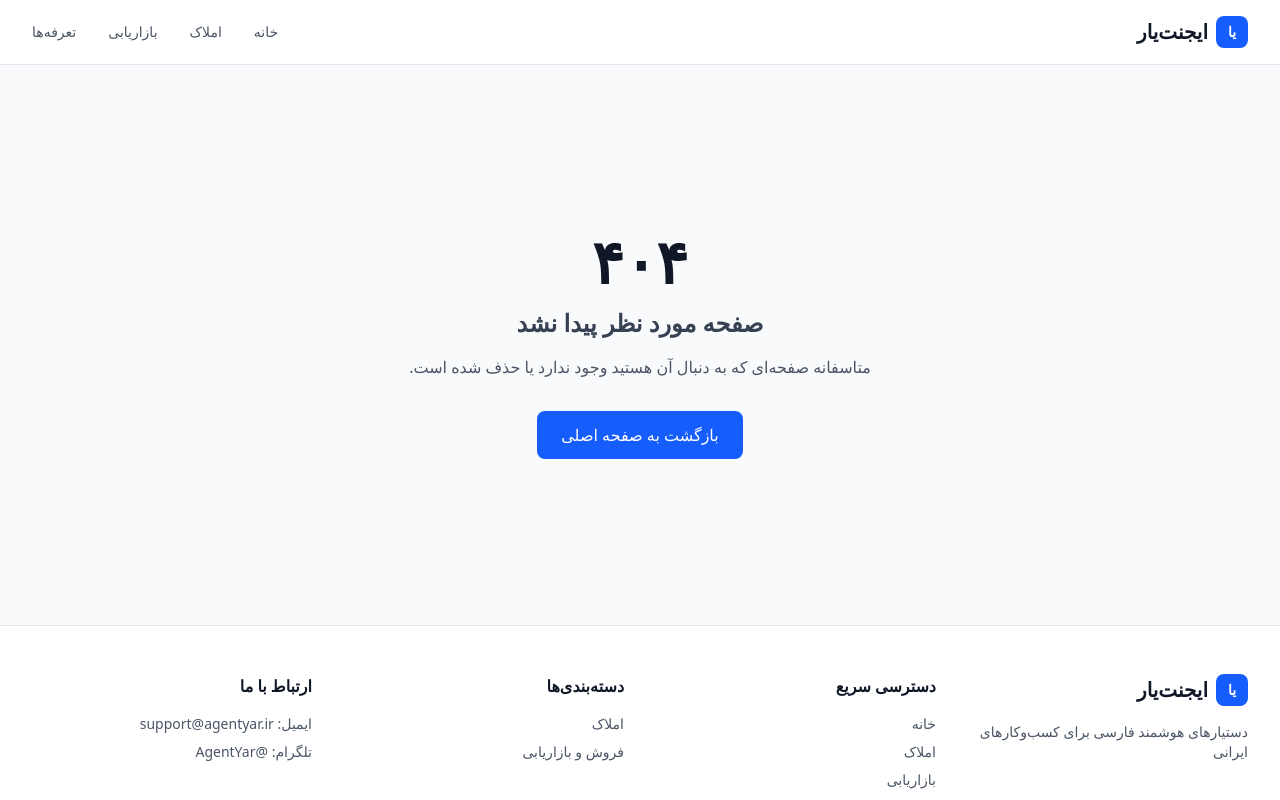
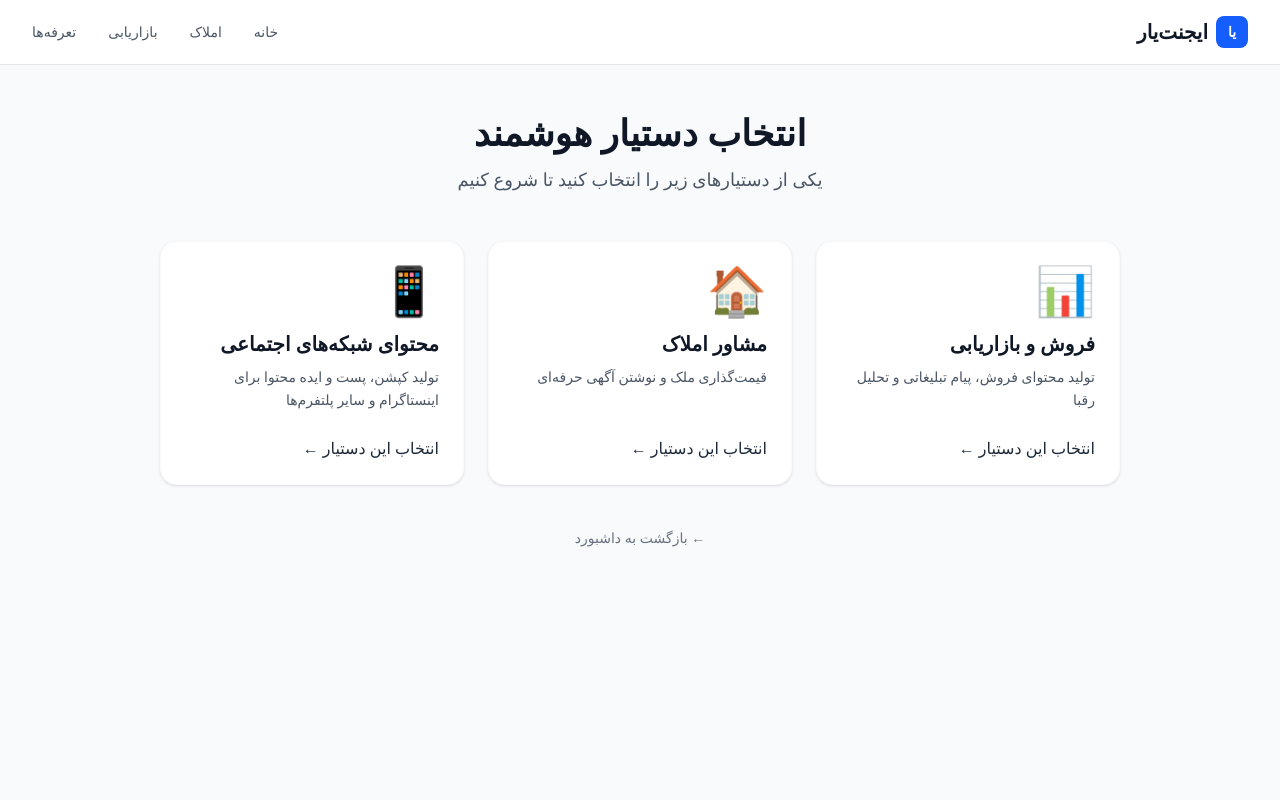
Before and after one commit to ghavamireza-lgtm/agentyar, a Next.js app: page /select-agent in a window 1280 px wide. Before the commit this address had no page. Shown: the top 800 px of the page. Built offline with nearby package versions, Linux system fonts and the light colour scheme.

Commit message:
Update for ubuntu

```diff
--- /dev/null
+++ b/app/select-agent/page.tsx
@@ -0,0 +1,57 @@
+// app/select-agent/page.tsx
+import Link from 'next/link'
+import { agentsList } from '../../data/agents'
+
+export default function SelectAgentPage() {
+  return (
+    <div className="min-h-screen bg-gray-50 py-12">
+      <div className="container-custom max-w-5xl mx-auto">
+
+        {/* Header */}
+        <div className="text-center mb-12">
+          <h1 className="text-3xl sm:text-4xl font-bold text-gray-900 mb-3">
+            انتخاب دستیار هوشمند
+          </h1>
+          <p className="text-gray-600 text-lg">
+            یکی از دستیارهای زیر را انتخاب کنید تا شروع کنیم
+          </p>
+        </div>
+
+        {/* Agents Grid */}
+        <div className="grid grid-cols-1 md:grid-cols-3 gap-6">
+          {agentsList.map((agent) => (
+            <Link
+              key={agent.id}
+              href={`/agent/${agent.id}/activate`}
+              className="card hover:shadow-xl hover:-translate-y-1 transition-all duration-300 group flex flex-col"
+            >
+              <div className="text-5xl mb-4">{agent.icon}</div>
+
+              <h2 className="text-xl font-bold text-gray-900 mb-2 group-hover:text-primary-600 transition-colors">
+                {agent.name}
+              </h2>
+
+              <p className="text-gray-600 text-sm leading-relaxed mb-6 flex-grow">
+                {agent.description}
+              </p>
+
+              <div className="mt-auto">
+                <span className="inline-flex items-center text-primary-600 font-medium group-hover:gap-2 transition-all">
+                  انتخاب این دستیار
+                  <span className="mr-1 group-hover:mr-0 transition-all">←</span>
+                </span>
+              </div>
+            </Link>
+          ))}
+        </div>
+
+        {/* Back link */}
+        <div className="text-center mt-10">
+          <Link href="/dashboard" className="text-gray-500 hover:text-gray-700 text-sm">
+            ← بازگشت به داشبورد
+          </Link>
+        </div>
+      </div>
+    </div>
+  )
+}
--- a/data/agents.ts
+++ b/data/agents.ts
@@ -1,77 +1,47 @@
-// src/data/agents.ts
+// data/agents.ts
 import type { Agent, Category } from '../types/index'
 
 export const categories: Record<string, Category> = {
-  'real-estate': {
-    id: 'real-estate',
-    title: 'املاک',
-    description: 'دستیارهای هوشمند مخصوص مشاوران املاک و فعالان صنعت مسکن',
-    icon: '🏠',
+  'business': {
+    id: 'business',
+    title: 'دستیارهای کسب‌وکار',
+    description: 'سه دستیار هوشمند برای نیازهای اصلی کسب‌وکار شما',
+    icon: '🚀',
     agents: [
       {
-        id: 'price-advisor',
-        name: 'مشاور قیمت‌گذاری ملک',
-        category: 'املاک',
-        description: 'با وارد کردن مشخصات ملک، قیمت پیشنهادی مناسب را دریافت کنید',
-        icon: '💰',
+        id: 'sales-marketing',
+        name: 'فروش و بازاریابی',
+        category: 'کسب‌وکار',
+        description: 'تولید محتوای فروش، پیام تبلیغاتی و تحلیل رقبا',
+        icon: '📊',
         fields: [
-          { id: 'area', label: 'مساحت (متر مربع)', type: 'number', placeholder: 'مثلاً ۱۲۰', required: true },
-          { id: 'bedrooms', label: 'تعداد اتاق خواب', type: 'number', placeholder: 'مثلاً ۳', required: true },
-          { id: 'age', label: 'سن بنا (سال)', type: 'number', placeholder: 'مثلاً ۵', required: true },
-          { id: 'location', label: 'محله', type: 'text', placeholder: 'مثلاً شهرک غرب', required: true },
-          { id: 'floor', label: 'طبقه', type: 'text', placeholder: 'مثلاً سوم', required: false },
-          { id: 'features', label: 'امکانات ویژه', type: 'textarea', placeholder: 'مثلاً آسانسور، پارکینگ، انباری', required: false }
+          { id: 'product', label: 'نام محصول یا خدمت', type: 'text', placeholder: 'مثلاً نرم‌افزار مدیریت فروش', required: true },
+          { id: 'audience', label: 'مخاطب هدف', type: 'text', placeholder: 'مثلاً صاحبان کسب‌وکار کوچک', required: true },
+          { id: 'goal', label: 'هدف اصلی', type: 'textarea', placeholder: 'چه چیزی می‌خواهید به دست بیاورید؟', required: true }
         ]
       },
       {
-        id: 'ad-writer',
-        name: 'نویسنده آگهی ملک',
-        category: 'املاک',
-        description: 'مشخصات ملک خود را وارد کنید تا یک آگهی جذاب و حرفه‌ای دریافت کنید',
-        icon: '✍️',
+        id: 'real-estate',
+        name: 'مشاور املاک',
+        category: 'کسب‌وکار',
+        description: 'قیمت‌گذاری ملک و نوشتن آگهی حرفه‌ای',
+        icon: '🏠',
         fields: [
-          { id: 'property_type', label: 'نوع ملک', type: 'select', options: ['آپارتمان', 'ویلا', 'زمین', 'دفتر کار'], required: true },
-          { id: 'area', label: 'مساحت (متر مربع)', type: 'number', placeholder: 'مثلاً ۱۲۰', required: true },
-          { id: 'bedrooms', label: 'تعداد اتاق خواب', type: 'number', placeholder: 'مثلاً ۳', required: true },
-          { id: 'location', label: 'موقعیت مکانی', type: 'text', placeholder: 'مثلاً شهرک غرب، خیابان گلستان', required: true },
-          { id: 'price', label: 'قیمت (تومان)', type: 'text', placeholder: 'مثلاً ۳ میلیارد', required: true },
-          { id: 'features', label: 'امکانات و ویژگی‌ها', type: 'textarea', placeholder: 'امکانات خاص ملک را وارد کنید', required: false }
-        ]
-      }
-    ]
-  },
-  'marketing': {
-    id: 'marketing',
-    title: 'فروش و بازاریابی',
-    description: 'دستیارهای هوشمند برای تولید محتوا و تحلیل رقبا',
-    icon: '📊',
-    agents: [
-      {
-        id: 'sales-content',
-        name: 'تولیدکننده محتوای فروش',
-        category: 'فروش و بازاریابی',
-        description: 'محتوای فروش حرفه‌ای برای محصولات و خدمات شما',
-        icon: '📝',
-        fields: [
-          { id: 'product_name', label: 'نام محصول یا خدمت', type: 'text', placeholder: 'مثلاً نرم‌افزار مدیریت فروش', required: true },
-          { id: 'target_audience', label: 'مخاطب هدف', type: 'text', placeholder: 'مثلاً صاحبان کسب‌وکارهای کوچک', required: true },
-          { id: 'problem', label: 'مشکلی که حل می‌کند', type: 'textarea', placeholder: 'توضیح دهید محصول شما چه مشکلی را حل می‌کند', required: true },
-          { id: 'features', label: 'ویژگی‌های کلیدی', type: 'textarea', placeholder: 'ویژگی‌های مهم محصول را لیست کنید', required: true },
-          { id: 'tone', label: 'لحن محتوا', type: 'select', options: ['حرفه‌ای', 'صمیمی', 'فنی', 'الهام‌بخش'], required: true }
+          { id: 'property_type', label: 'نوع ملک', type: 'select', options: ['آپارتمان', 'ویلا', 'زمین', 'مغازه'], required: true },
+          { id: 'area', label: 'مساحت (متر)', type: 'number', placeholder: 'مثلاً ۱۲۰', required: true },
+          { id: 'location', label: 'محله', type: 'text', placeholder: 'مثلاً شهرک غرب', required: true }
         ]
       },
       {
-        id: 'competitor-analyzer',
-        name: 'تحلیل‌گر رقبا',
-        category: 'فروش و بازاریابی',
-        description: 'تحلیل هوشمند رقبا و دریافت راهکارهای رقابتی',
-        icon: '🔍',
+        id: 'social-content',
+        name: 'محتوای شبکه‌های اجتماعی',
+        category: 'کسب‌وکار',
+        description: 'تولید کپشن، پست و ایده محتوا برای اینستاگرام و سایر پلتفرم‌ها',
+        icon: '📱',
         fields: [
-          { id: 'industry', label: 'صنعت', type: 'text', placeholder: 'مثلاً فناوری اطلاعات', required: true },
-          { id: 'competitors', label: 'نام رقبا', type: 'textarea', placeholder: 'نام رقبای اصلی خود را وارد کنید', required: true },
-          { id: 'strengths', label: 'نقاط قوت شما', type: 'textarea', placeholder: 'نقاط قوت کسب‌وکار خود را بنویسید', required: true },
-          { id: 'weaknesses', label: 'نقاط ضعف شما', type: 'textarea', placeholder: 'نقاط ضعف کسب‌وکار خود را بنویسید', required: true },
-          { id: 'goals', label: 'اهداف رقابتی', type: 'textarea', placeholder: 'اهداف خود در رقابت با دیگران را مشخص کنید', required: false }
+          { id: 'topic', label: 'موضوع محتوا', type: 'text', placeholder: 'مثلاً معرفی محصول جدید', required: true },
+          { id: 'platform', label: 'پلتفرم', type: 'select', options: ['اینستاگرام', 'لینکدین', 'توییتر', 'تلگرام'], required: true },
+          { id: 'tone', label: 'لحن', type: 'select', options: ['صمیمی', 'حرفه‌ای', 'طنز', 'الهام‌بخش'], required: true }
         ]
       }
     ]
```
Also changed, not shown: 1 other file (tests, documents, lock files or other folders).
